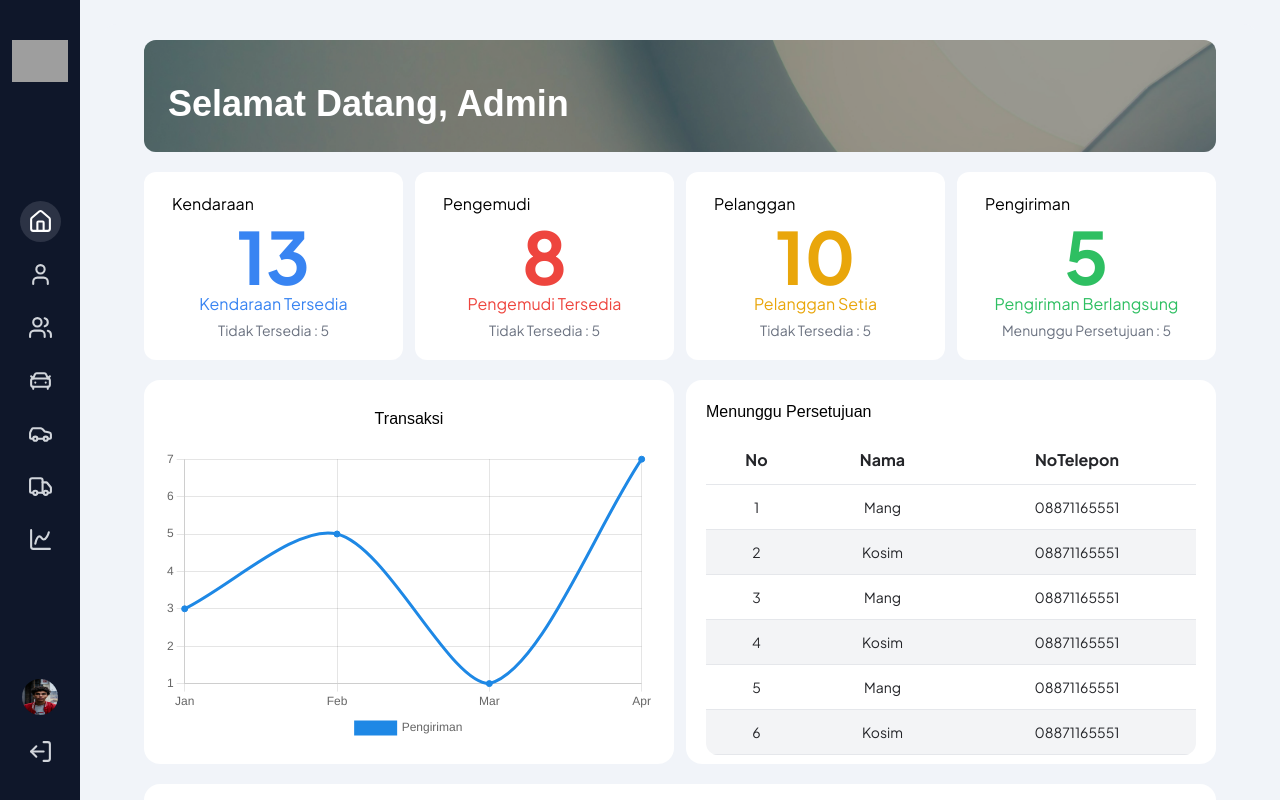
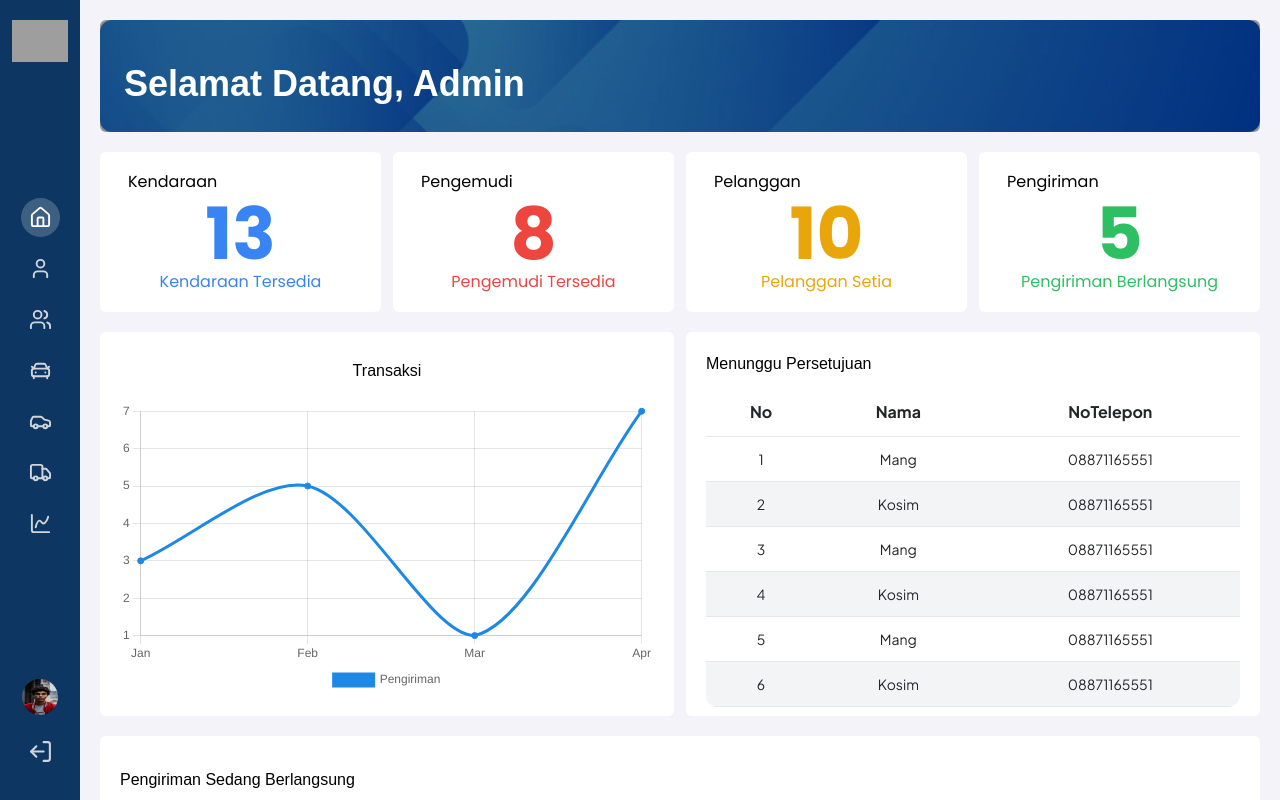
Before and after one commit to Muhless/ady-trans-jaya-react, a React (Vite) app: page / in a window 1280 px wide. Built offline with nearby package versions, Linux system fonts and the light colour scheme; grey boxes are pictures that could not be loaded.

Commit message:
update sidebar

```diff
--- a/src/components/card/SummaryCard.tsx
+++ b/src/components/card/SummaryCard.tsx
@@ -3,27 +3,23 @@ import Card from ".";
 
 type SummaryCardProps = {
   title?: string;
-  className?:string;
+  className?: string;
   value?: number;
-  valueSubDesc?: string;
   textClassName?: string;
   desc?: string;
-  subDesc?: string;
   onClick?: () => void;
 };
 
 const SummaryCard: React.FC<SummaryCardProps> = ({
   title,
   value,
-  valueSubDesc,
   textClassName,
   onClick,
   desc,
-  subDesc,
 }) => {
   return (
     <Card
-      className="cursor-pointer rounded-xl flex flex-col items-center justify-center space-y-1 py-5"
+      className="cursor-pointer flex flex-col items-center justify-center space-y-1 h-40 font-poppins"
       onClick={onClick}
     >
       <p className="text-black text-left w-full px-5">{title}</p>
@@ -31,9 +27,6 @@ const SummaryCard: React.FC<SummaryCardProps> = ({
         <p className={`text-7xl font-bold ${textClassName}`}>{value}</p>
         <p className={`${textClassName}`}>{desc}</p>
       </div>
-      <p className="text-sm text-gray-500">
-        {subDesc} <span>{valueSubDesc}</span>
-      </p>
     </Card>
   );
 };
--- a/src/components/card/index.tsx
+++ b/src/components/card/index.tsx
@@ -15,7 +15,7 @@ const Card: React.FC<CardProps> = ({
 }) => {
   return (
     <div
-      className={`${className} relative p-2 rounded-2xl transition-all duration-300 hover:shadow-md bg-card ${
+      className={`${className} relative p-2 rounded-md transition-all duration-300 hover:shadow-md bg-card ${
         onClick
           ? "cursor-pointer transition-all focus-visible:ring-2 focus-visible:ring-black"
           : ""
--- a/src/components/layouts/MainLayout.tsx
+++ b/src/components/layouts/MainLayout.tsx
@@ -7,8 +7,8 @@ const Layout = () => {
     <div className="flex h-screen">
       <Sidebar />
       <div className="flex flex-col flex-1 ml-20">
-        <main className="flex-1 bg-background text-text overflow-auto h-screen p-6">
-          <div className="bg-background px-10 py-4 rounded-xl min-h-full">
+        <main className="flex-1 bg-background text-text overflow-auto h-screen p-5">
+          <div className="rounded-xl min-h-full">
             <Outlet />
           </div>
         </main>
--- a/src/components/layouts/Sidebar.tsx
+++ b/src/components/layouts/Sidebar.tsx
@@ -20,20 +20,20 @@ const Sidebar = () => {
   const location = useLocation();
   const menuItems = useMemo(
     () => [
-      { to: "/", icon: <Home size={25} /> },
-      { to: "/driver", icon: <User size={25} /> },
-      { to: "/customer", icon: <Users size={25} /> },
-      { to: "/vehicle", icon: <CarFront size={25} /> },
-      { to: "/rent", icon: <Car size={25} /> },
-      { to: "/delivery", icon: <Truck size={25} /> },
-      { to: "/finance", icon: <ChartSpline size={25} /> },
+      { to: "/", icon: <Home size={23} /> },
+      { to: "/driver", icon: <User size={23} /> },
+      { to: "/customer", icon: <Users size={23} /> },
+      { to: "/vehicle", icon: <CarFront size={23} /> },
+      { to: "/rent", icon: <Car size={23} /> },
+      { to: "/delivery", icon: <Truck size={23} /> },
+      { to: "/finance", icon: <ChartSpline size={23} /> },
     ],
     []
   );
 
   return (
-    <div className="fixed bottom-0 left-0 flex flex-col w-20 h-screen pt-10 bg-sidebar">
-      <div className="flex flex-col items-center justify-center cursor-pointer">
+    <div className="fixed bottom-0 left-0 flex flex-col w-20 h-screen bg-sidebar">
+      <div className="flex flex-col items-center justify-center cursor-pointer mt-5">
         <img
           src="/assets/images/logo.png"
           alt="Ady Trans Jaya"
@@ -48,7 +48,7 @@ const Sidebar = () => {
             to={to}
             className={`p-2 rounded-full flex items-center text-gray-300 ${
               location.pathname === to
-                ? "bg-hover text-white"
+                ? "bg-white/20 text-white"
                 : "hover:bg-hover hover:text-white"
             }`}
           >
--- a/src/features/delivery/AddDelivery.tsx
+++ b/src/features/delivery/AddDelivery.tsx
@@ -65,7 +65,7 @@ const AddDeliveryPages: React.FC = () => {
         ref={mapContainerRef}
         className="absolute z-0 w-full"
         style={{
-          height: "700px",
+          height: "740px",
           width: "100%",
           borderRadius: "10px",
           boxShadow: "0 4px 8px rgba(0, 0, 0, 0.1)",
--- a/src/pages/Dashboard.tsx
+++ b/src/pages/Dashboard.tsx
@@ -19,10 +19,10 @@ const HomePages = () => {
       <div
         className="w-full rounded-xl p-6 mb-5 bg-cover bg-no-repeat relative h-28"
         style={{
-          backgroundImage: "url('assets/images/pexels-jplenio-1103970.jpg')",
+          backgroundImage: "url('assets/images/bg.jpg')",
         }}
       >
-        <div className="absolute inset-0 bg-black/40 rounded-xl" />
+        <div className="absolute inset-0 bg-black/40 rounded-md" />
         <div className="relative z-10 text-white">
           <Title title={"Selamat Datang, Admin"} />
         </div>
@@ -33,8 +33,6 @@ const HomePages = () => {
           value={13}
           textClassName="text-[#3884f2]"
           desc="Kendaraan Tersedia"
-          subDesc="Tidak Tersedia :"
-          valueSubDesc="5"
           onClick={goToCarPages}
         />
         <SummaryCard
@@ -42,8 +40,6 @@ const HomePages = () => {
           value={8}
           textClassName="text-[#ee453e]"
           desc="Pengemudi Tersedia"
-          subDesc="Tidak Tersedia :"
-          valueSubDesc="5"
           onClick={goToDriverPages}
         />
         <SummaryCard
@@ -51,8 +47,6 @@ const HomePages = () => {
           value={10}
           textClassName="text-[#e9a60b]"
           desc="Pelanggan Setia"
-          subDesc="Tidak Tersedia :"
-          valueSubDesc="5"
           onClick={goToCustomerPages}
         />
         <SummaryCard
@@ -60,10 +54,9 @@ const HomePages = () => {
           textClassName="text-[#2ebf62]"
           value={5}
           desc="Pengiriman Berlangsung"
-          subDesc="Menunggu Persetujuan :"
-          valueSubDesc="5"
           onClick={goToDeliveryPages}
         />
+
       </div>
       <div className="grid grid-cols-2 gap-3">
         <GraphCard />
--- a/tailwind.config.js
+++ b/tailwind.config.js
@@ -13,11 +13,11 @@ export default {
         inter: ["Inter", "sans-serif"],
       },
       colors: {
-        background: "#f1f4f9",
-        sidebar: "#0f172a",
-        hover:"#2c3345",
+        background: "#f4f3f9",
+        sidebar: "#0d3762",
+        // hover: "#2c3345",
         card: "#ffffff",
-        third: "#e9eaec",
+        third: "#f1f4f9",
         primary: "#1E88E5",
         text: "#242529",
         merah: "#ffa7a7",
```
Also changed, not shown: public/assets/images/bg.jpg (added).
